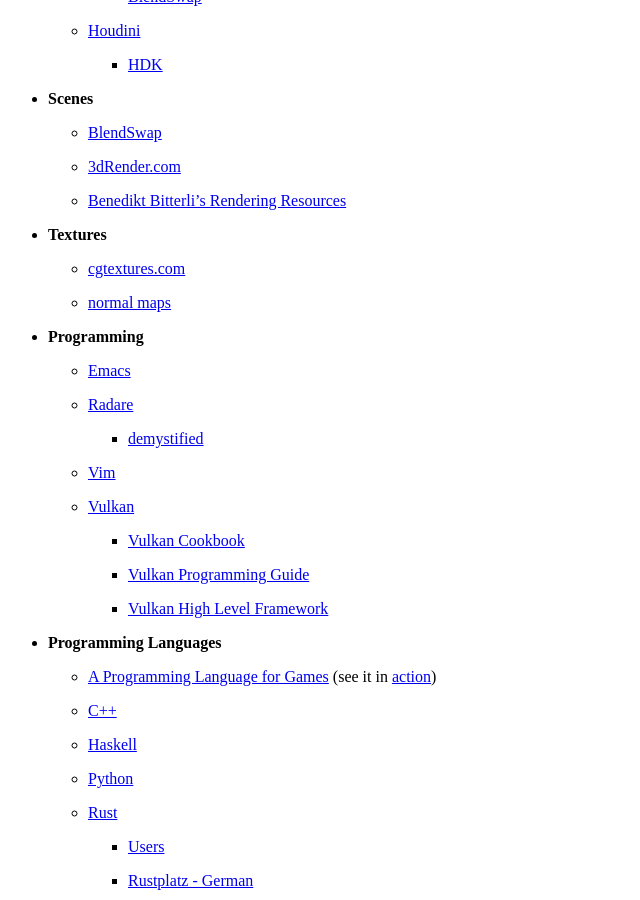
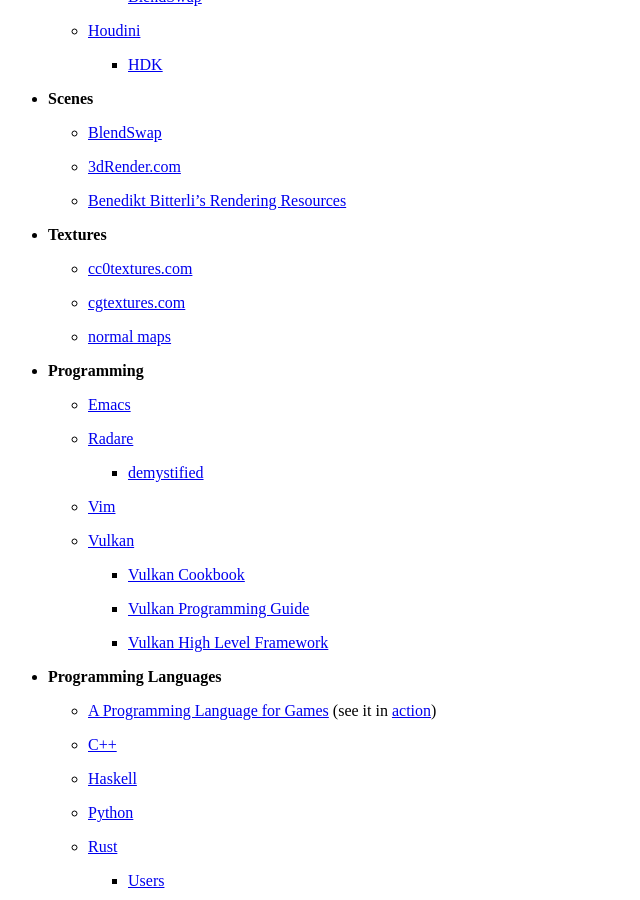
Before and after one commit to wahn/jan_walter_org, a Jekyll site: the page built from links/index.md, in a window 1280 px wide and 900 px high, scrolled down 2539 px. Shown: the whole window, without its empty margins (0-640 px from the left). Built offline with Jekyll 4.4.1, drawn with Linux system fonts in a browser that asks for light colours; Markdown is read by kramdown in place of the engine named in the settings.

Commit message:
Free textures @ cc0textures.com.

```diff
--- a/links/index.md
+++ b/links/index.md
@@ -171,6 +171,8 @@
 
 * __Textures__
 
+    - [cc0textures.com](http://www.cc0textures.com/home)
+
     - [cgtextures.com](http://www.cgtextures.com)
 
     - [normal maps](https://cpetry.github.io/NormalMap-Online)
```
